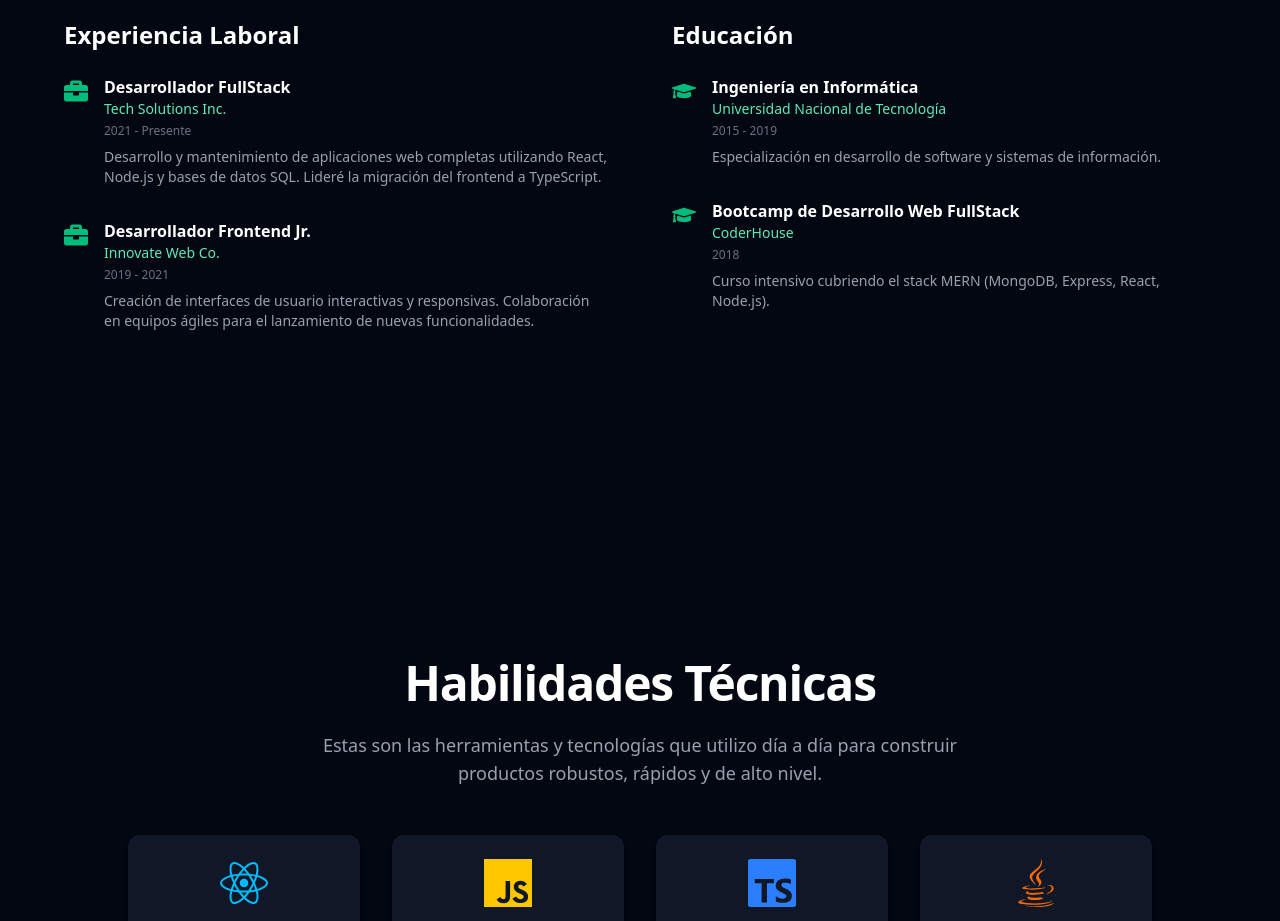
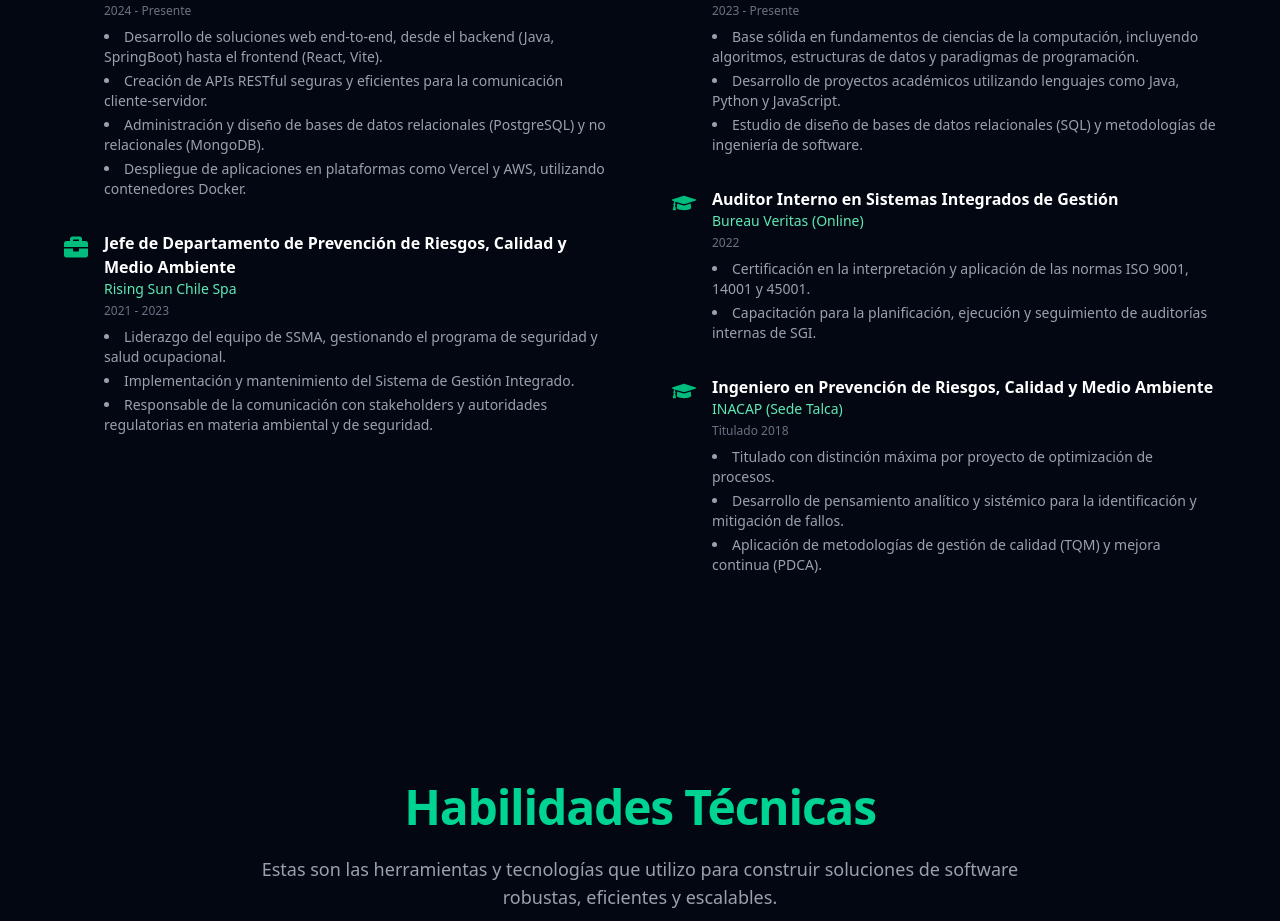
Before and after one commit to OscarLetelier/Oscar-Letelier-Web, a React (Vite) app: page / in a window 1280 px wide. Shown: the part 1869-2790 px from the top of the page. Built offline with nearby package versions, Linux system fonts and the light colour scheme.

Commit message:
arreglos generales secciones

```diff
--- a/src/App.tsx
+++ b/src/App.tsx
@@ -8,6 +8,7 @@ import MainLayout from "./components/Layout/MainLayout/MainLayout";
   /* import SectionNavigator from "./components/Commons/SectionNavigator/SectionNavigator"; */
 }
 import SideNav from "./components/Commons/Navbar/SideNav";
+import ScrollToTop from "./components/Commons/ScrollToTop/ScrollToTop";
 
 //Lazy Load Seccion por Seccion
 const Home = lazy(() => import("./components/Sections/Home/Home"));
@@ -25,6 +26,7 @@ const App: React.FC = () => {
 
   return (
     <>
+      <ScrollToTop />
       <SideNav />
       <MainLayout>
         <Suspense fallback={<div>Cargando...</div>}>
--- a/src/components/Commons/Navbar/SideNav.tsx
+++ b/src/components/Commons/Navbar/SideNav.tsx
@@ -76,7 +76,7 @@ const SideNav: React.FC = () => {
         </div>
         <div className="mt-auto mb-8 flex flex-col items-center gap-6">
           <a
-            href="https://github.com/tuusuario"
+            href="https://github.com/OscarLetelier"
             target="_blank"
             rel="noopener noreferrer"
             className="text-gray-400 hover:text-emerald-400 transition-colors"
@@ -85,7 +85,7 @@ const SideNav: React.FC = () => {
             <FaGithub size={22} />
           </a>
           <a
-            href="https://linkedin.com/in/tuusuario"
+            href="https://www.linkedin.com/in/oscar-letelier-molina-6a9216140/"
             target="_blank"
             rel="noopener noreferrer"
             className="text-gray-400 hover:text-emerald-400 transition-colors"
@@ -94,7 +94,7 @@ const SideNav: React.FC = () => {
             <FaLinkedin size={22} />
           </a>
           <a
-            href="mailto:oscar.tucorreo@gmail.com"
+            href="mailto:oscar.letelier@outlook.com"
             className="text-gray-400 hover:text-emerald-400 transition-colors"
             aria-label="Enviar correo"
           >
--- a/src/components/Commons/ScrollToTop/ScrollToTop.tsx
+++ b/src/components/Commons/ScrollToTop/ScrollToTop.tsx
@@ -33,7 +33,7 @@ const ScrollToTop: React.FC = () => {
           animate={{ opacity: 1, y: 0 }}
           exit={{ opacity: 0, y: 30 }}
           transition={{ duration: 0.3 }}
-          className="fixed bottom-6 left-6 z-50 p-3 rounded-full bg-emerald-600 hover:bg-emerald-500 transition-colors text-white shadow-lg"
+          className="fixed bottom-35 left-6 z-50 p-3 rounded-full bg-emerald-600 hover:bg-emerald-500 transition-colors text-white shadow-lg"
           aria-label="Volver arriba"
         >
           <FaArrowUp size={18} />
--- a/src/components/Layout/Footer/Footer.tsx
+++ b/src/components/Layout/Footer/Footer.tsx
@@ -2,7 +2,7 @@ import React from "react";
 import { FaGithub, FaLinkedin, FaEnvelope } from "react-icons/fa";
 
 //Boton Volver Arriba
-// import ScrollToTop from "../../Commons/ScrollToTop/ScrollToTop";
+//import ScrollToTop from "../../Commons/ScrollToTop/ScrollToTop";
 
 const Footer: React.FC = () => {
   return (
@@ -39,7 +39,6 @@ const Footer: React.FC = () => {
             <FaEnvelope />
           </a>
         </div>
-        {/* <ScrollToTop /> */}
       </div>
     </footer>
   );
--- a/src/components/Sections/Experience/Experience.tsx
+++ b/src/components/Sections/Experience/Experience.tsx
@@ -1,22 +1,31 @@
 import React from "react";
 import { motion } from "framer-motion";
 import { FaBriefcase, FaGraduationCap } from "react-icons/fa";
+// El import de MdDescription ha sido eliminado.
 
+// Tus datos de 'experience' y 'education' permanecen iguales. Son perfectos.
 const experience = [
   {
-    role: "Desarrollador FullStack",
-    company: "Tech Solutions Inc.",
-    period: "2021 - Presente",
-    description:
-      "Desarrollo y mantenimiento de aplicaciones web completas utilizando React, Node.js y bases de datos SQL. Lideré la migración del frontend a TypeScript.",
+    role: "Desarrollador Full-Stack",
+    company: "Freelance / Proyectos Propios",
+    period: "2024 - Presente",
+    description: [
+      "Desarrollo de soluciones web end-to-end, desde el backend (Java, SpringBoot) hasta el frontend (React, Vite).",
+      "Creación de APIs RESTful seguras y eficientes para la comunicación cliente-servidor.",
+      "Administración y diseño de bases de datos relacionales (PostgreSQL) y no relacionales (MongoDB).",
+      "Despliegue de aplicaciones en plataformas como Vercel y AWS, utilizando contenedores Docker.",
+    ],
     icon: <FaBriefcase />,
   },
   {
-    role: "Desarrollador Frontend Jr.",
-    company: "Innovate Web Co.",
-    period: "2019 - 2021",
-    description:
-      "Creación de interfaces de usuario interactivas y responsivas. Colaboración en equipos ágiles para el lanzamiento de nuevas funcionalidades.",
+    role: "Jefe de Departamento de Prevención de Riesgos, Calidad y Medio Ambiente",
+    company: "Rising Sun Chile Spa",
+    period: "2021 - 2023",
+    description: [
+      "Liderazgo del equipo de SSMA, gestionando el programa de seguridad y salud ocupacional.",
+      "Implementación y mantenimiento del Sistema de Gestión Integrado.",
+      "Responsable de la comunicación con stakeholders y autoridades regulatorias en materia ambiental y de seguridad.",
+    ],
     icon: <FaBriefcase />,
   },
 ];
@@ -24,18 +33,34 @@ const experience = [
 const education = [
   {
     degree: "Ingeniería en Informática",
-    institution: "Universidad Nacional de Tecnología",
-    period: "2015 - 2019",
-    description:
-      "Especialización en desarrollo de software y sistemas de información.",
+    institution: "Universidad Autónoma de Chile (Sede Talca)",
+    period: "2023 - Presente",
+    description: [
+      "Base sólida en fundamentos de ciencias de la computación, incluyendo algoritmos, estructuras de datos y paradigmas de programación.",
+      "Desarrollo de proyectos académicos utilizando lenguajes como Java, Python y JavaScript.",
+      "Estudio de diseño de bases de datos relacionales (SQL) y metodologías de ingeniería de software.",
+    ],
     icon: <FaGraduationCap />,
   },
   {
-    degree: "Bootcamp de Desarrollo Web FullStack",
-    institution: "CoderHouse",
-    period: "2018",
-    description:
-      "Curso intensivo cubriendo el stack MERN (MongoDB, Express, React, Node.js).",
+    degree: "Auditor Interno en Sistemas Integrados de Gestión",
+    institution: "Bureau Veritas (Online)",
+    period: "2022",
+    description: [
+      "Certificación en la interpretación y aplicación de las normas ISO 9001, 14001 y 45001.",
+      "Capacitación para la planificación, ejecución y seguimiento de auditorías internas de SGI.",
+    ],
+    icon: <FaGraduationCap />,
+  },
+  {
+    degree: "Ingeniero en Prevención de Riesgos, Calidad y Medio Ambiente",
+    institution: "INACAP (Sede Talca)",
+    period: "Titulado 2018",
+    description: [
+      "Titulado con distinción máxima por proyecto de optimización de procesos.",
+      "Desarrollo de pensamiento analítico y sistémico para la identificación y mitigación de fallos.",
+      "Aplicación de metodologías de gestión de calidad (TQM) y mejora continua (PDCA).",
+    ],
     icon: <FaGraduationCap />,
   },
 ];
@@ -57,7 +82,7 @@ const Experience: React.FC = () => {
           Experiencia y Estudios
         </h3>
 
-        <div className="grid grid-cols-1 md:grid-cols-2 gap-16 w-full">
+        <div className="grid grid-cols-1 md:grid-cols-2 gap-x-16 gap-y-12 w-full">
           {/* Columna de Experiencia */}
           <div className="space-y-8">
             <h4 className="text-2xl font-semibold mb-6 text-center md:text-left">
@@ -76,7 +101,12 @@ const Experience: React.FC = () => {
                   <p className="text-gray-500 text-xs mt-1 mb-2">
                     {item.period}
                   </p>
-                  <p className="text-gray-400 text-sm">{item.description}</p>
+                  {/* AQUÍ ESTÁ LA CORRECCIÓN */}
+                  <ul className="list-disc list-inside text-gray-400 text-sm space-y-1">
+                    {item.description.map((point, i) => (
+                      <li key={i}>{point}</li>
+                    ))}
+                  </ul>
                 </div>
               </div>
             ))}
@@ -100,7 +130,12 @@ const Experience: React.FC = () => {
                   <p className="text-gray-500 text-xs mt-1 mb-2">
                     {item.period}
                   </p>
-                  <p className="text-gray-400 text-sm">{item.description}</p>
+                  {/* AQUÍ ESTÁ LA CORRECCIÓN */}
+                  <ul className="list-disc list-inside text-gray-400 text-sm space-y-1">
+                    {item.description.map((point, i) => (
+                      <li key={i}>{point}</li>
+                    ))}
+                  </ul>
                 </div>
               </div>
             ))}
--- a/src/components/Sections/Home/Home.tsx
+++ b/src/components/Sections/Home/Home.tsx
@@ -54,7 +54,7 @@ const Home: React.FC = () => {
 
             {/* Nuevo Botón Secundario para GitHub */}
             <a
-              href="https://github.com/OscarLetelier" // ¡IMPORTANTE: Cambia esta URL por la de tu repositorio!
+              href="https://github.com/OscarLetelier"
               target="_blank"
               rel="noopener noreferrer"
               className="inline-flex items-center justify-center bg-transparent hover:bg-emerald-500 text-emerald-400 font-medium hover:text-white border border-emerald-500 px-6 py-3 rounded-xl shadow-md transition-all duration-300"
--- a/src/components/Sections/Projects/Projects.tsx
+++ b/src/components/Sections/Projects/Projects.tsx
@@ -11,22 +11,23 @@ const projects = [
   },
   {
     id: 2,
-    title: "E-commerce",
-    description: "Tienda online con pasarela de pago integrada.",
+    title: "El Viejo del Rio",
+    description: "Landing Page - Cafeteria",
     image: "/images/ecommerce.png",
     link: "https://github.com/tuusuario/ecommerce",
   },
   {
     id: 3,
-    title: "Dashboard Admin",
-    description: "Panel administrativo con gráficas interactivas.",
+    title: "Alorma",
+    description: "Sitio Web Empresa de Servcios de Construcción.",
     image: "/images/dashboard.png",
     link: "https://github.com/tuusuario/dashboard",
   },
   {
     id: 4,
-    title: "Dashboard Admin",
-    description: "Panel administrativo con gráficas interactivas.",
+    title: "Kilometro Cero",
+    description:
+      "E-Commerce para empresa de ventas y mantenimiento de bicicleta de alta gama.",
     image: "/images/dashboard.png",
     link: "https://github.com/tuusuario/dashboard",
   },
--- a/src/components/Sections/Skills/Skills.tsx
+++ b/src/components/Sections/Skills/Skills.tsx
@@ -6,6 +6,7 @@ import {
   FaCss3Alt,
   FaGitAlt,
   FaGithub,
+  FaDocker, // Añadido
 } from "react-icons/fa";
 import {
   SiJavascript,
@@ -14,22 +15,34 @@ import {
   SiMysql,
   SiMongodb,
   SiPostgresql,
+  SiSpringboot, // Añadido
 } from "react-icons/si";
 
-const skills = [
+// Nueva estructura de datos por categorías
+const skillCategories = {
+  Frontend: [
     { name: "React", icon: <FaReact className="text-sky-400" /> },
     { name: "JavaScript", icon: <SiJavascript className="text-yellow-400" /> },
     { name: "TypeScript", icon: <SiTypescript className="text-blue-500" /> },
-  { name: "Java", icon: <FaJava className="text-orange-500" /> },
-  { name: "Tailwind CSS", icon: <SiTailwindcss className="text-cyan-400" /> },
     { name: "HTML5", icon: <FaHtml5 className="text-orange-500" /> },
     { name: "CSS3", icon: <FaCss3Alt className="text-blue-400" /> },
+    { name: "Tailwind CSS", icon: <SiTailwindcss className="text-cyan-400" /> },
+  ],
+  Backend: [
+    { name: "Java", icon: <FaJava className="text-orange-500" /> },
+    { name: "Spring Boot", icon: <SiSpringboot className="text-green-500" /> },
+  ],
+  "Bases de Datos": [
+    { name: "PostgreSQL", icon: <SiPostgresql className="text-blue-300" /> },
+    { name: "MySQL", icon: <SiMysql className="text-sky-600" /> },
+    { name: "MongoDB", icon: <SiMongodb className="text-green-600" /> },
+  ],
+  "Herramientas y DevOps": [
     { name: "Git", icon: <FaGitAlt className="text-red-500" /> },
     { name: "GitHub", icon: <FaGithub className="text-white" /> },
-  { name: "MySQL", icon: <SiMysql className="text-sky-600" /> },
-  { name: "MongoDB", icon: <SiMongodb className="text-green-600" /> },
-  { name: "Postgre", icon: <SiPostgresql className="text-blue-300" /> },
-];
+    { name: "Docker", icon: <FaDocker className="text-blue-600" /> },
+  ],
+};
 
 const Skills: React.FC = () => {
   return (
@@ -38,25 +51,36 @@ const Skills: React.FC = () => {
       className="bg-gray-950 text-white px-6 py-20 md:py-32 min-h-screen flex flex-col items-center justify-center"
     >
       <div className="max-w-5xl w-full text-center space-y-6">
-        <h2 className="text-4xl md:text-5xl font-bold tracking-tight">
+        <h2 className="text-4xl md:text-5xl font-bold tracking-tight text-emerald-400">
           Habilidades Técnicas
         </h2>
-        <p className="text-gray-400 text-lg max-w-2xl mx-auto">
-          Estas son las herramientas y tecnologías que utilizo día a día para
-          construir productos robustos, rápidos y de alto nivel.
+        <p className="text-gray-400 text-lg max-w-3xl mx-auto">
+          Estas son las herramientas y tecnologías que utilizo para construir
+          soluciones de software robustas, eficientes y escalables.
         </p>
-        <div className="grid grid-cols-2 sm:grid-cols-3 md:grid-cols-4 gap-8 mt-12">
+
+        {/* Contenedor principal para las categorías */}
+        <div className="space-y-12 pt-10">
+          {Object.entries(skillCategories).map(([category, skills]) => (
+            <div key={category}>
+              <h3 className="text-2xl font-semibold text-white mb-6 text-left">
+                {category}
+              </h3>
+              <div className="grid grid-cols-2 sm:grid-cols-3 md:grid-cols-4 lg:grid-cols-5 gap-6">
                 {skills.map((skill, index) => (
                   <div
                     key={index}
-              className="flex flex-col items-center justify-center bg-gray-900 p-6 rounded-xl shadow-md hover:shadow-emerald-500/20 transition-all duration-300 group"
+                    className="flex flex-col items-center justify-center bg-gray-900 p-6 rounded-xl shadow-lg hover:shadow-emerald-500/30 transition-all duration-300 group hover:-translate-y-2"
                   >
-              <div className="text-5xl mb-3 group-hover:scale-110 transition-transform duration-300">
+                    <div className="text-5xl mb-4 group-hover:scale-110 transition-transform duration-300">
                       {skill.icon}
                     </div>
-              <span className="text-gray-200 text-sm font-medium tracking-wide group-hover:text-emerald-400">
+                    <span className="text-gray-300 text-sm font-medium tracking-wide group-hover:text-emerald-400 transition-colors duration-300">
                       {skill.name}
                     </span>
+                  </div>
+                ))}
+              </div>
             </div>
           ))}
         </div>
```
Lines whose indentation alone changed are shown as unchanged.
